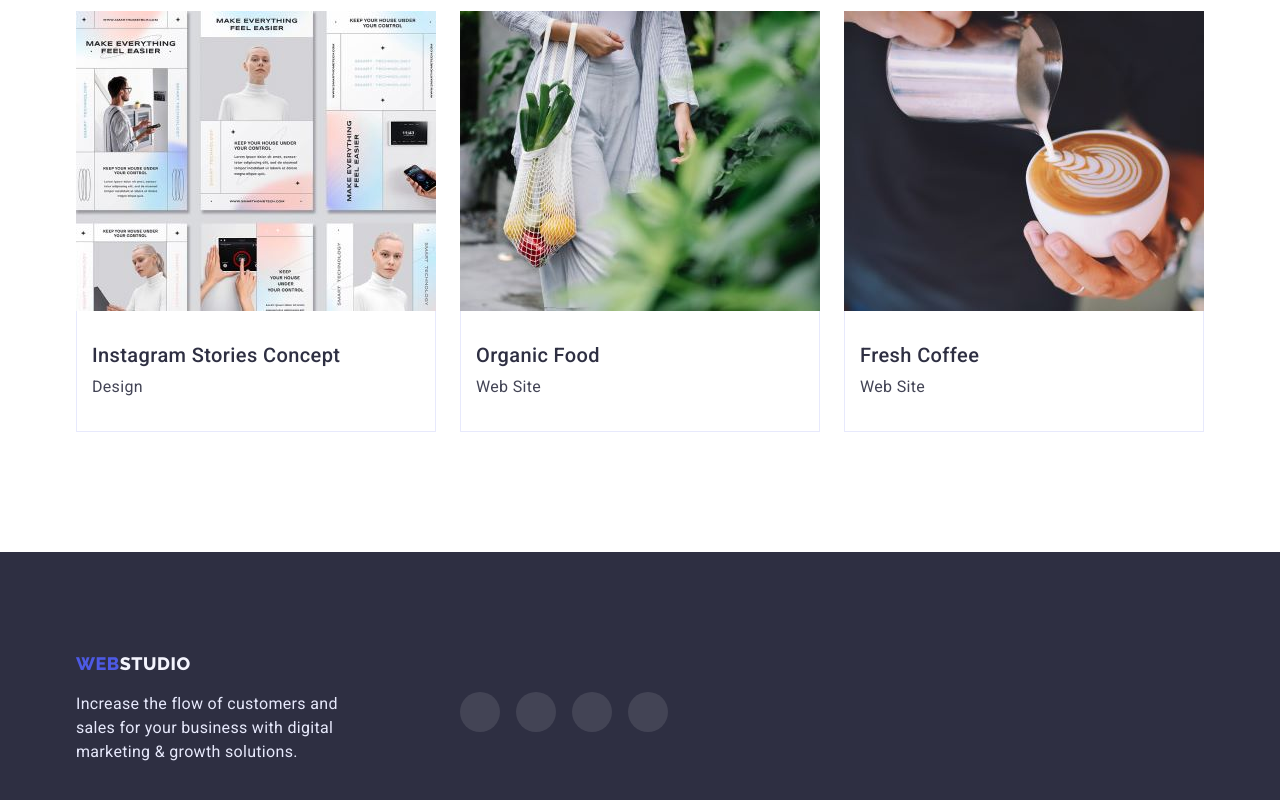
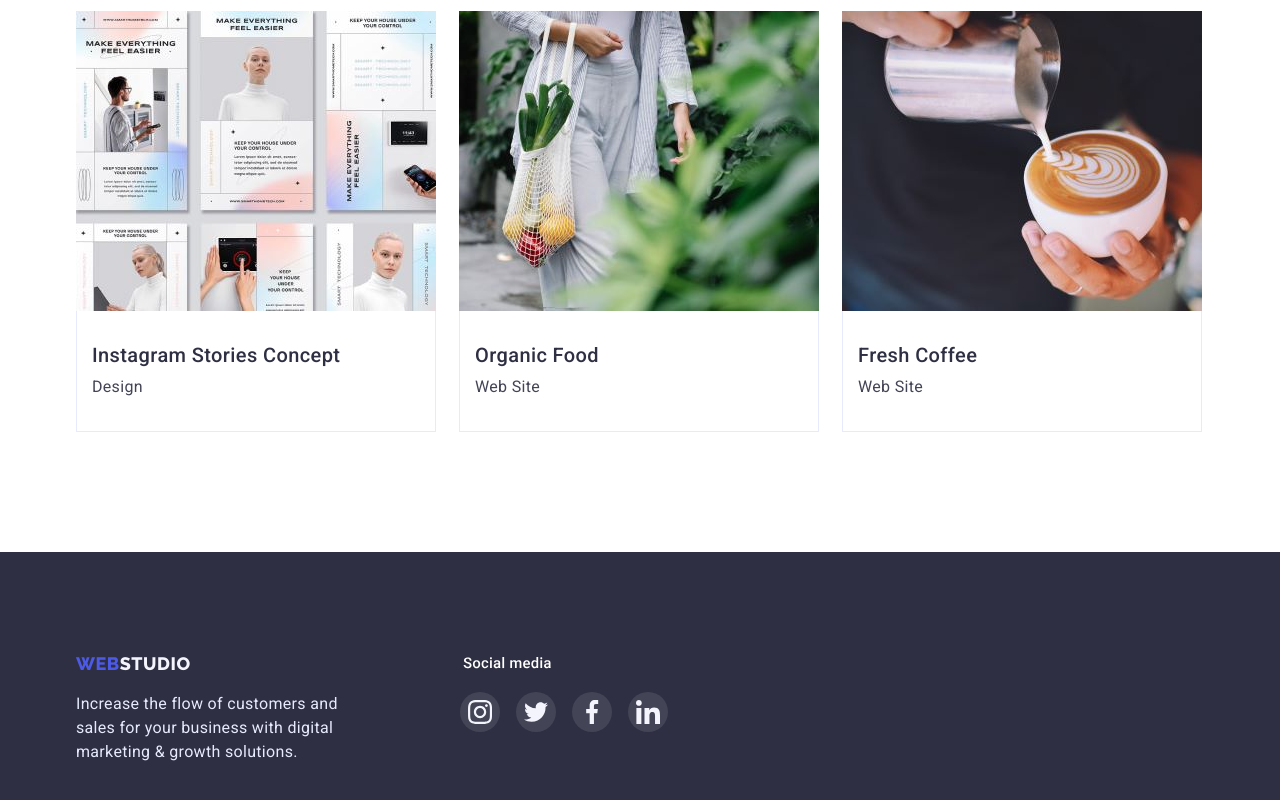
Before and after one commit to Annywka2208/hw-04, a plain HTML site: page portfolio.html in a window 1280 px wide. Shown: the part 1218-2018 px from the top of the page. Drawn offline with nearby package versions, Linux system fonts and the light colour scheme.

Commit message:
тіні

```diff
--- a/css/styles.css
+++ b/css/styles.css
@@ -680,7 +680,7 @@ body {
 
 .menu-list-team {
     display: flex;
-    column-gap: 24px;
+    column-gap: 23px;
     row-gap: 48px;
 }
 
@@ -688,6 +688,12 @@ body {
     flex-basis: calc((100% - 48px) / 3);
 
     background: var(--fon-title);
+}
+
+.menu-item-team-port:hover,
+.menu-item-team-port:focus {
+    border: 0.5px solid var(--fon-color);
+        box-shadow: 0px 1px 6px rgba(46, 47, 66, 0.08), 0px 1px 1px rgba(46, 47, 66, 0.16), 0px 2px 1px rgba(46, 47, 66, 0.08);
 }
 
 .card-prof {
--- a/portfolio.html
+++ b/portfolio.html
@@ -88,7 +88,6 @@
                   src="./Images/images/hw-02/img.jpg"
                   alt="Banking App Interface Concept"
                   width="360"
-                  height="300"
                 />
                 <div class="port-card">
                   <h2 class="photo-name-port">Banking App Interface Concept</h2>
@@ -244,16 +243,14 @@
           </div>
           <div class="social-footer">
             <svg class="footer-title-text">
-              <use
-                href="./Images/images/symbol-defs.svg#icon-Social-media"
-              ></use>
+              <use href="./Images/icons.svg#icon-Social-media"></use>
             </svg>
 
             <ul class="footer-list list">
               <li class="footer-list-item">
                 <a class="footer-list-link link" href="">
                   <svg class="footer-list-icon" width="24" height="24">
-                    <use href="./Images/sprite.svg#icon-instagram-2"></use>
+                    <use href="./Images/icons.svg#icon-instagram-2"></use>
                   </svg>
                 </a>
               </li>
@@ -261,7 +258,7 @@
               <li class="footer-list-item">
                 <a class="footer-list-link link" href="">
                   <svg class="footer-list-icon" width="24" height="24">
-                    <use href="./Images/sprite.svg#icon-twitter-1"></use>
+                    <use href="./Images/icons.svg#icon-twitter-1"></use>
                   </svg>
                 </a>
               </li>
@@ -269,7 +266,7 @@
               <li class="footer-list-item">
                 <a class="footer-list-link link" href="">
                   <svg class="footer-list-icon" width="24" height="24">
-                    <use href="./Images/sprite.svg#icon-facebook-1"></use>
+                    <use href="./Images/icons.svg#icon-facebook-1"></use>
                   </svg>
                 </a>
               </li>
@@ -277,7 +274,7 @@
               <li class="footer-list-item">
                 <a class="footer-list-link link" href="">
                   <svg class="footer-list-icon" width="24" height="24">
-                    <use href="./Images/sprite.svg#icon-linkedin-1"></use>
+                    <use href="./Images/icons.svg#icon-linkedin-1"></use>
                   </svg>
                 </a>
               </li>
```
